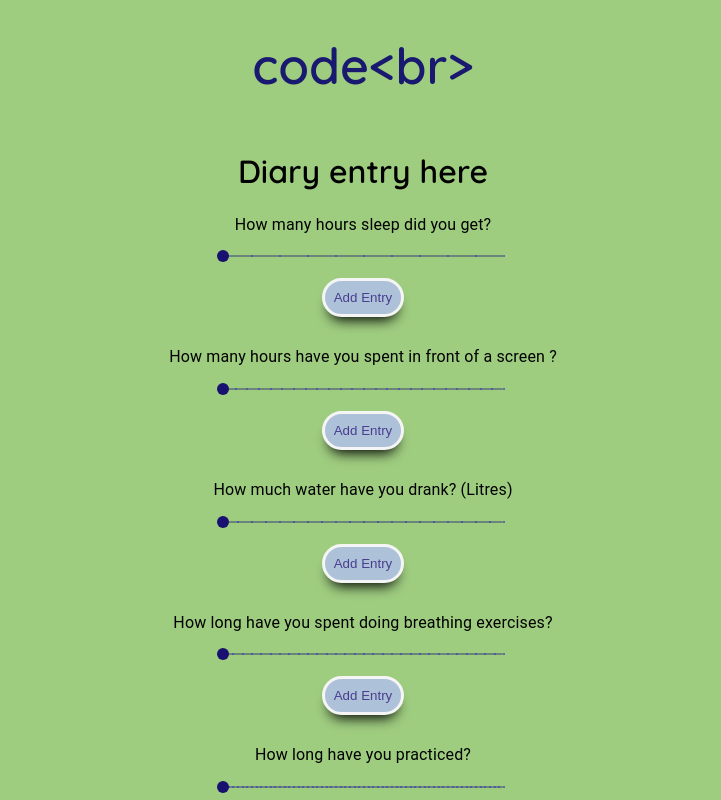
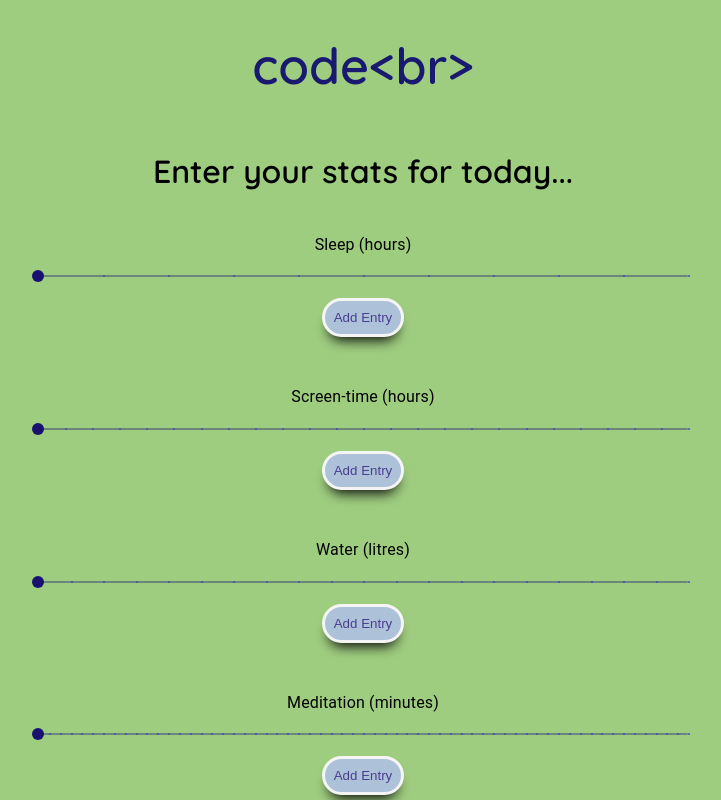
Before and after one commit to fatpav/code-br-, a React (Create React App) app in the folder code_br_client_side/: page /new in a window 1280 px wide. Shown: the top 800 px of the page, without its empty margins (277-998 px from the left). Built offline with nearby package versions, Linux system fonts and the light colour scheme; no server answers.

Commit message:
sliders  further styled with margin et al to allow same look at the trackers

```diff
--- a/code_br_client_side/src/components/Inputs/DiaryForm.js
+++ b/code_br_client_side/src/components/Inputs/DiaryForm.js
@@ -12,16 +12,19 @@ const DiaryForm = ({diary, handleUpdate}) => {
 
     return (
         <>
+
             <div className="slidercenter">
-            <h1>Diary entry here</h1>
+                <h1>Enter your stats for today...</h1>
+                <div class="sliderholder">
                     <Sleep diary={diary} handleUpdate={(property, value)=>handleUpdate(property, value)}/>
                     <ScreenTime diary={diary} handleUpdate={(property, value)=>handleUpdate(property, value)}/>
                     <WaterIntake diary={diary} handleUpdate={(property, value)=>handleUpdate(property, value)}/>
-                <Breathing diary={diary} handleUpdate={(property, value)=>handleUpdate(property, value)}/>
+                    {/* <Breathing diary={diary} handleUpdate={(property, value)=>handleUpdate(property, value)}/> */}
                     <Meditation diary={diary} handleUpdate={(property, value)=>handleUpdate(property, value)}/>
                     {/* <Link
                         to='/'> <button>Home</button>
                     </Link> */}
+            </div>
         </div>
         </>
         )
--- a/code_br_client_side/src/components/Inputs/Meditation.js
+++ b/code_br_client_side/src/components/Inputs/Meditation.js
@@ -20,7 +20,7 @@ const Meditation = ({diary, handleUpdate}) => {
                     color: '#191170'
                 },
                 root: {
-                    width: 280,
+                    width: 650,
                 },
             }
         }
@@ -72,7 +72,7 @@ const Meditation = ({diary, handleUpdate}) => {
         <div className="slidercenter">
             {/* <p>Meditation</p> */}
                 <Typography id="discrete-slider" gutterBottom>
-                    How long have you practiced?
+                    Meditation (minutes)
                 </Typography>
                 <ThemeProvider theme={sliderTheme}>
                 <Slider
--- a/code_br_client_side/src/components/Inputs/Screentime.js
+++ b/code_br_client_side/src/components/Inputs/Screentime.js
@@ -20,7 +20,7 @@ const Screentime = ({diary, handleUpdate}) => {
                     color: '#191170'
                 },
                 root: {
-                    width: 280,
+                    width: 650,
                 },
             }
         }
@@ -71,7 +71,7 @@ const Screentime = ({diary, handleUpdate}) => {
         <div className="slidercenter">
         {/* <p>Screentime </p> */}
             <Typography id="discrete-slider" gutterBottom>
-                How many hours have you spent in front of a screen ?
+                Screen-time (hours)
             </Typography>
             <ThemeProvider theme={sliderTheme}>
             <Slider
--- a/code_br_client_side/src/components/Inputs/Sleep.js
+++ b/code_br_client_side/src/components/Inputs/Sleep.js
@@ -21,7 +21,7 @@ const Sleep = ({ diary, handleUpdate }) => {
                     color: '#191170'
                 },
                 root: {
-                    width: 280,
+                    width: 650,
                 },
             }
         }
@@ -74,7 +74,7 @@ const Sleep = ({ diary, handleUpdate }) => {
             <div className="slidercenter">
                 {/* <p>How many hours sleep did you get?</p> */}
                 <Typography id="discrete-slider" gutterBottom>
-                How many hours sleep did you get?
+                Sleep (hours)
                     {/* <MoonOutline /> */}
                 </Typography>
                 <ThemeProvider theme={sliderTheme}>
--- a/code_br_client_side/src/components/Inputs/WaterIntake.js
+++ b/code_br_client_side/src/components/Inputs/WaterIntake.js
@@ -20,7 +20,7 @@ const WaterIntake = ({diary, handleUpdate}) => {
                     color: '#191170'
                 },
                 root: {
-                    width: 280,
+                    width: 650,
                 },
             }
         }
@@ -72,7 +72,7 @@ const WaterIntake = ({diary, handleUpdate}) => {
         <div className="slidercenter">
             {/* <p>Water Intake </p> */}
                 <Typography id="discrete-slider" gutterBottom>
-                    How much water have you drank? (Litres)
+                    Water (litres)
                 </Typography>
                 <ThemeProvider theme={sliderTheme}>
                 <Slider
--- a/code_br_client_side/src/index.css
+++ b/code_br_client_side/src/index.css
@@ -130,6 +130,12 @@ text-shadow: 1px 3px 0 #969696, 1px 7px 5px #aba8a8;
 }
 
 .chartholder{
+  display: flex;
+  flex-wrap: wrap;
+  justify-content: center;
+}
+
+.sliderholder{
   display: flex;
   flex-wrap: wrap;
   justify-content: center;
@@ -282,5 +288,7 @@ text-shadow: 1px 3px 0 #969696, 1px 7px 5px #aba8a8;
     justify-content: center;
     text-align: center;
     align-items: center;
-    margin-bottom: 20px;
+    margin: 20px;
+    /* padding: 80px; */
+
   }
```
Also changed, not shown: 2 other files (tests, documents, lock files or other folders). Lines whose indentation alone changed are shown as unchanged.
